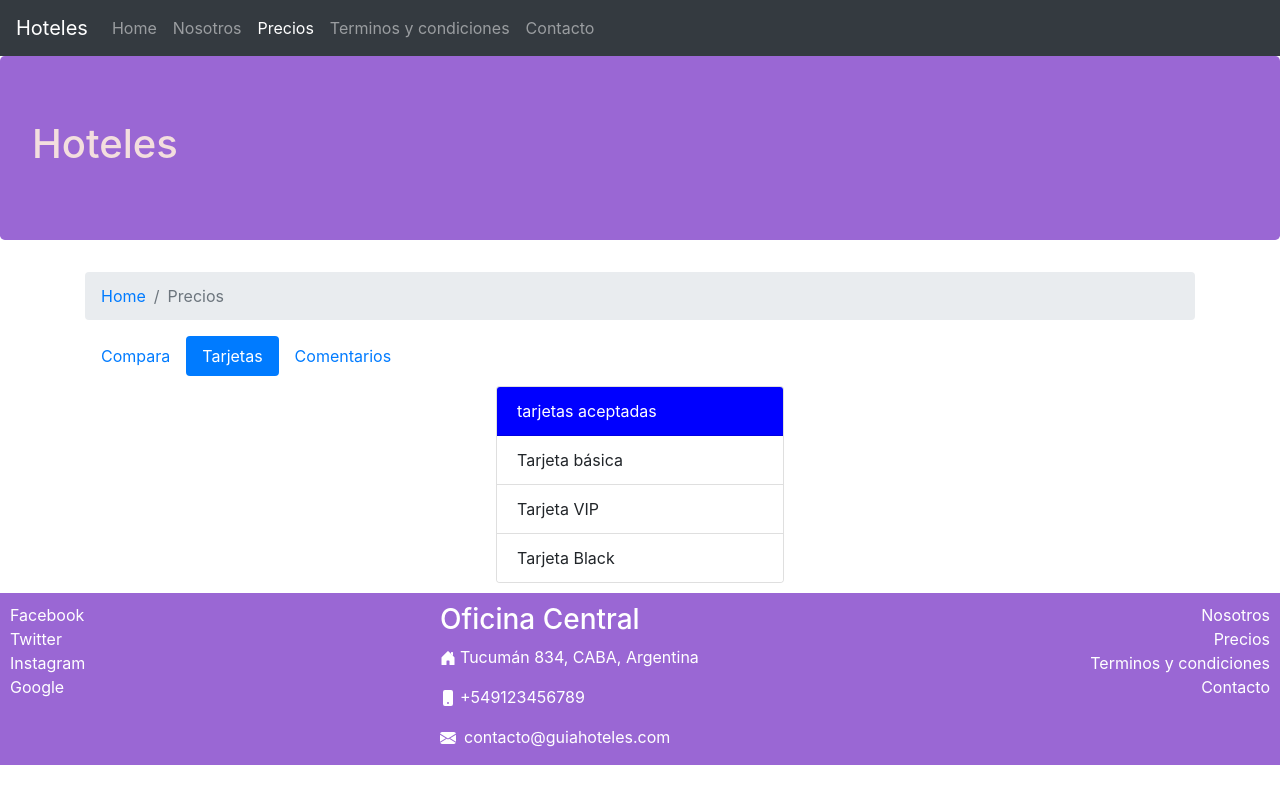
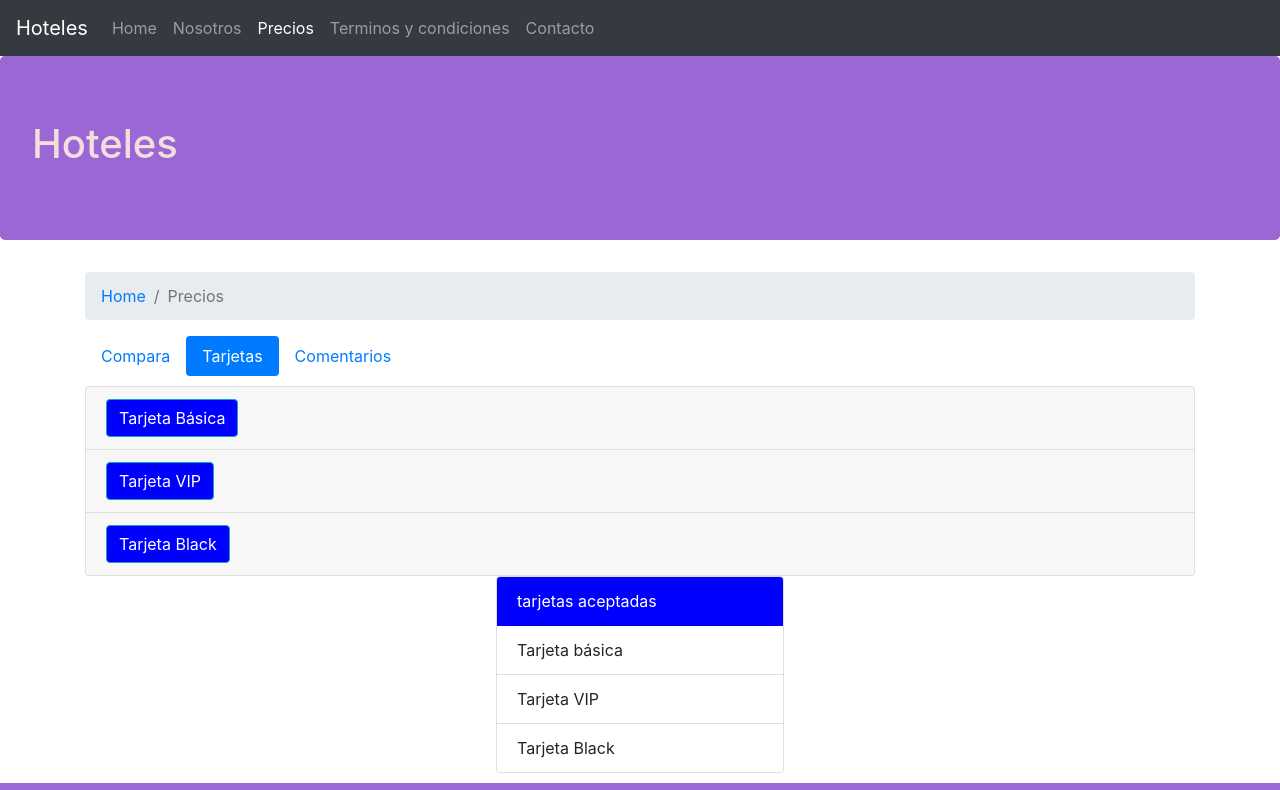
Before and after one commit to joaquinmeabe/hoteles, a website: page Precios.html in a window 1280 px wide. Both pictures are taken after a click on the tab "Tarjetas". Shown: the top 790 px of the page. Drawn offline with nearby package versions, Linux system fonts and the light colour scheme.

Commit message:
agregando a pagina precios con accordions

```diff
--- a/Precios.html
+++ b/Precios.html
@@ -168,6 +168,45 @@
 
 
       <div class="tab-pane fade" id="tarjetas" role="tabpanel" aria-labelledby="tarjetas-tab">
+        <div class="accordion" id="accordionTarjetas">
+          <div class="card">
+            <div class="card-header" id="headingOne">
+              <h5 class="mb-0">
+                <button class="btn btn-info" type="button" data-toggle="collapse" data-target="#collapseBasica" aria-expanded="true" aria-controls="collapseBasica">Tarjeta Básica
+                </button>
+              </h5>
+            </div>
+            <div id="collapseBasica" class="collapse" aria-labelledby="headingOne" data-parent="#accordionTarjetas">
+              <div class="card-body">Podés reservar en 3 cuotas sin interés
+              </div>
+            </div>
+          </div>
+          <div class="card">
+            <div class="card-header" id="headingTwo">
+              <h5 class="mb-0">
+                <button class="btn btn-info collapsed" type="button" data-toggle="collapse" data-target="#collapseVIP" aria-expanded="true" aria-controls="collapseVIP">Tarjeta VIP
+                </button>
+              </h5>
+            </div>
+            <div id="collapseVIP" class="collapse" aria-labelledby="headingOne" data-parent="#accordionTarjetas">
+              <div class="card-body">Podés reservar en 6 cuotas sin interés. Al llegar recibiras obsequios para disfrutar durante tu estadía.
+              </div>
+            </div>
+          </div>
+          <div class="card">
+            <div class="card-header" id="headingThree">
+              <h5 class="mb-0">
+                <button class="btn btn-info collapsed" type="button" data-toggle="collapse" data-target="#collapseBlack" aria-expanded="true" aria-controls="collapseBlack">Tarjeta Black
+                </button>
+              </h5>
+            </div>
+            <div id="collapseBlack" class="collapse" aria-labelledby="headingOne" data-parent="#accordionTarjetas">
+              <div class="card-body">Podés reservar en 12 cuotas sin interés. Al llegar recibiras obsequios para disfrutar durante tu estadía y clases de tango.
+              </div>
+            </div>
+          </div>
+        </div>
+
           <div class="d-flex justify-content-center">
             <div class="card" style="width: 18rem;">
               <div class="card-header" style="background-color: blue; color: white;">
```
